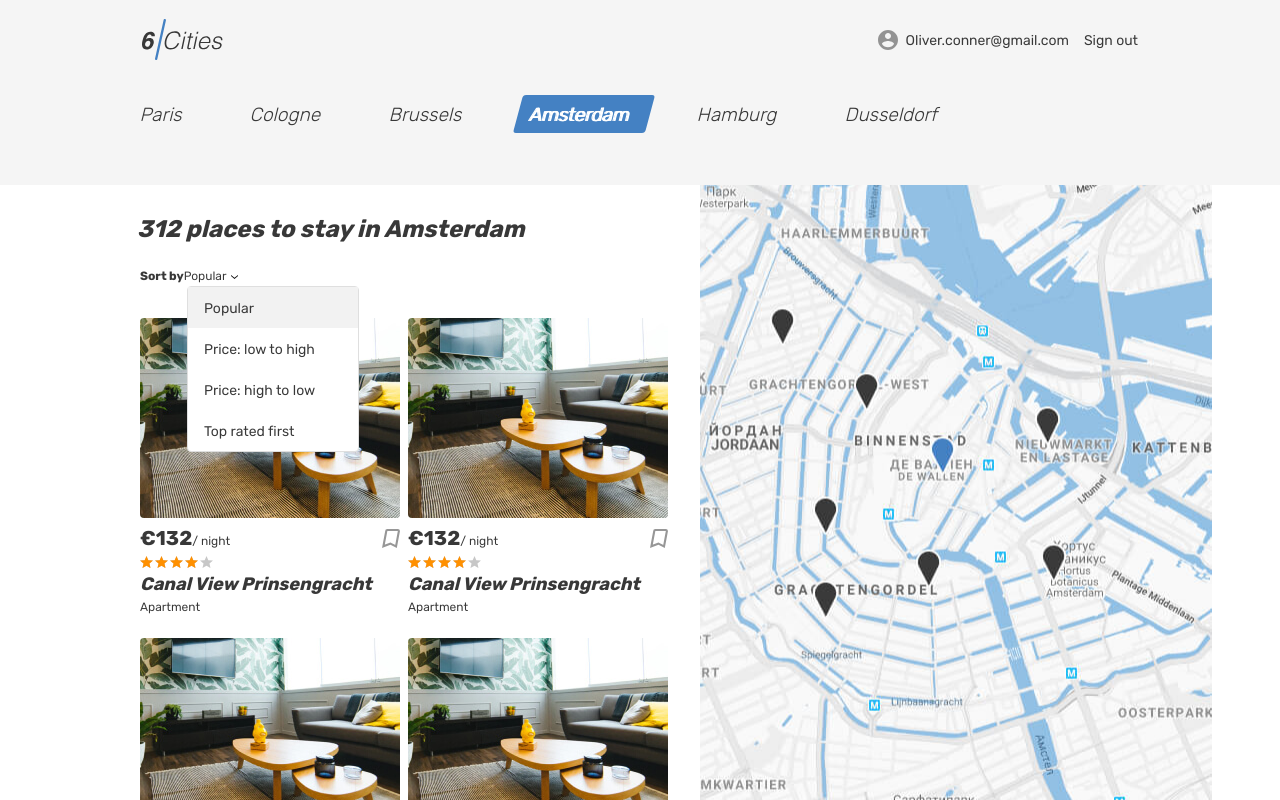
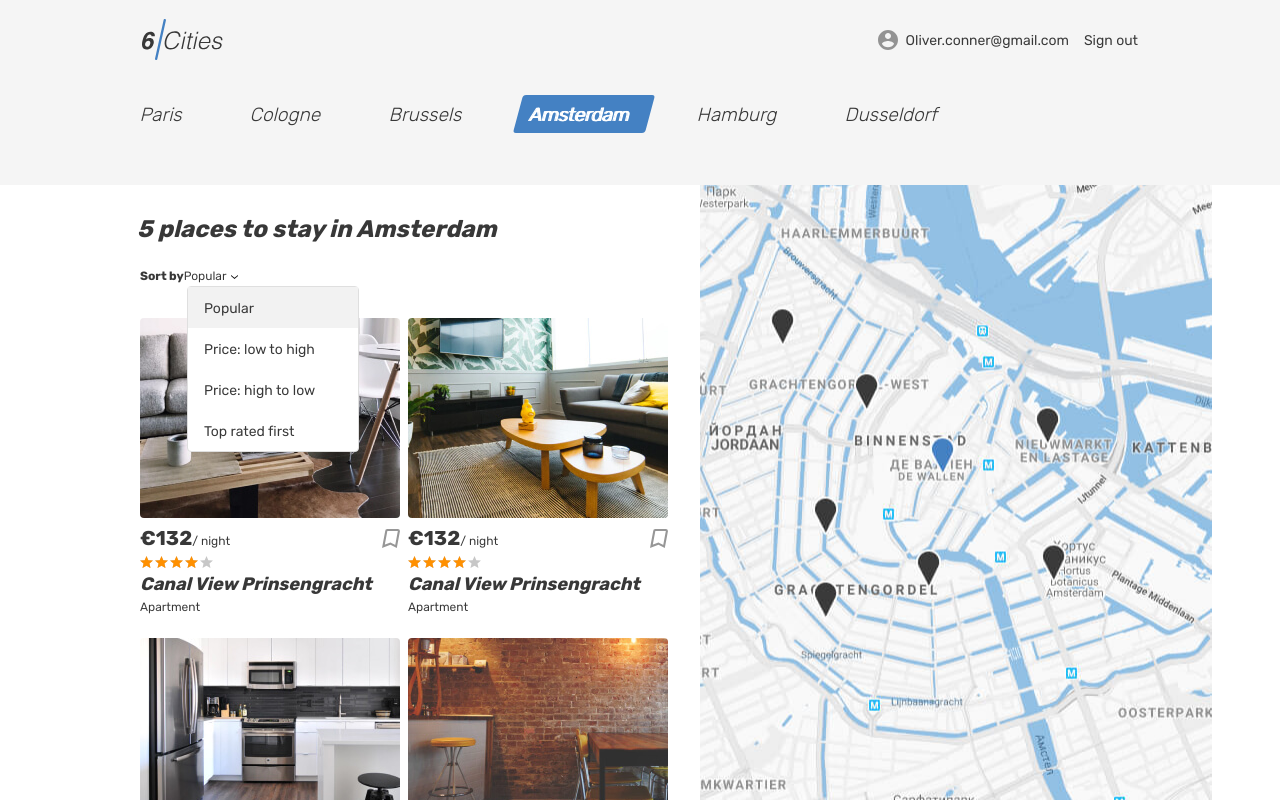
Before and after one commit to ArtoriusN/six-sities-react, a React (Create React App) app: page / in a window 1280 px wide. Built offline with nearby package versions, Linux system fonts and the light colour scheme.

Commit message:
4.17.4 add offer list mocks and type

```diff
--- a/src/components/app/app.tsx
+++ b/src/components/app/app.tsx
@@ -9,19 +9,21 @@ import LoginPage from "../login-page/login-page";
 import MainScreenEmpty from "../main-screen-empty/main-screen-empty";
 import OfferPageNotLogged from "../offer-page-not-logged/offer-page-not-logged";
 import Page404 from "../page-404/page-404";
+import { Offers } from "../../types/offers";
 
 type AppScreenProps = {
   cardsCount: number;
+  offers: Offers;
 };
 
-function App({ cardsCount }: AppScreenProps): JSX.Element {
+function App({ cardsCount, offers }: AppScreenProps): JSX.Element {
   const { Main, Favorites, Room, SignIn } = AppRoute;
   return (
     <>
       <BrowserRouter>
         <Switch>
           <Route exact path={Main}>
-            <MainScreen cardsCount={cardsCount} />
+            <MainScreen offers={offers} cardsCount={cardsCount} />
           </Route>
 
           <Route exact path={Room}>
--- a/src/components/main-screen/main-screen.tsx
+++ b/src/components/main-screen/main-screen.tsx
@@ -1,11 +1,13 @@
 import OfferCard from "../offer-card/offer-card";
+import OfferList from "../offer-list/offer-list";
+import { Offers } from "../../types/offers";
+
 type MainScreenProps = {
   cardsCount: number;
+  offers: Offers;
 };
-function MainScreen({ cardsCount }: MainScreenProps): JSX.Element {
-  const emptyCards = Array.from({ length: cardsCount }); //массив только для map
-  //уникальные ключи из даты
-  let idItem = Date.now();
+
+function MainScreen({ cardsCount, offers }: MainScreenProps): JSX.Element {
   return (
     <div className="page page--gray page--main">
       <header className="header">
@@ -88,7 +90,9 @@ function MainScreen({ cardsCount }: MainScreenProps): JSX.Element {
           <div className="cities__places-container container">
             <section className="cities__places places">
               <h2 className="visually-hidden">Places</h2>
-              <b className="places__found">312 places to stay in Amsterdam</b>
+              <b className="places__found">
+                {cardsCount} places to stay in Amsterdam
+              </b>
               <form className="places__sorting" action="#" method="get">
                 <span className="places__sorting-caption">Sort by</span>
                 <span className="places__sorting-type" tabIndex={0}>
@@ -115,11 +119,7 @@ function MainScreen({ cardsCount }: MainScreenProps): JSX.Element {
                   </li>
                 </ul>
               </form>
-              <div className="cities__places-list places__list tabs__content">
-                {emptyCards.map(() => (
-                  <OfferCard key={idItem++} />
-                ))}
-              </div>
+              <OfferList offers={offers} />
             </section>
             <div className="cities__right-section">
               <section className="cities__map map"></section>
--- a/src/components/offer-card/offer-card.tsx
+++ b/src/components/offer-card/offer-card.tsx
@@ -1,16 +1,32 @@
-function OfferCard(): JSX.Element {
+import { Offer } from "../../types/offers";
+import { Link } from "react-router-dom";
+import { AppRoute } from "../../const";
+
+type OfferCardProps = {
+  offer: Offer;
+};
+
+function OfferCard({ offer }: OfferCardProps): JSX.Element {
   return (
     <article className="cities__place-card place-card">
+      {offer.isPremium ? (
+        <div className="place-card__mark">
+          <span>Premium</span>
+        </div>
+      ) : (
+        ""
+      )}
+
       <div className="cities__image-wrapper place-card__image-wrapper">
-        <a href="#">
+        <Link to={AppRoute.Room}>
           <img
             className="place-card__image"
-            src="img/apartment-02.jpg"
+            src={offer.previewImage}
             width="260"
             height="200"
-            alt="Canal View Prinsengracht"
+            alt="Place"
           />
-        </a>
+        </Link>
       </div>
       <div className="place-card__info">
         <div className="place-card__price-wrapper">
--- /dev/null
+++ b/src/components/offer-list/offer-list.tsx
@@ -0,0 +1,19 @@
+import { Offers } from "../../types/offers";
+import OfferCard from "../offer-card/offer-card";
+import { Link } from "react-router-dom";
+import { AppRoute } from "../../const";
+
+type OfferListProps = {
+  offers: Offers;
+};
+
+function OfferList({ offers }: OfferListProps): JSX.Element {
+  return (
+    <div className="cities__places-list places__list tabs__content">
+      {offers.map((offer) => (
+        <OfferCard offer={offer} />
+      ))}
+    </div>
+  );
+}
+export default OfferList;
--- a/src/index.tsx
+++ b/src/index.tsx
@@ -1,6 +1,7 @@
 import React from "react";
 import ReactDOM from "react-dom";
 import App from "./components/app/app";
+import { offers } from "./mocks/offers";
 
 const Settings = {
   CARDS_COUNT: 5,
@@ -8,7 +9,7 @@ const Settings = {
 
 ReactDOM.render(
   <React.StrictMode>
-    <App cardsCount={Settings.CARDS_COUNT} />
+    <App offers={offers} cardsCount={Settings.CARDS_COUNT} />
   </React.StrictMode>,
   document.getElementById("root")
 );
--- /dev/null
+++ b/src/mocks/offers.ts
@@ -0,0 +1,172 @@
+import { Offers } from "../types/offers";
+
+export const offers: Offers = [
+  {
+    bedrooms: 3,
+    city: {
+      location: {
+        latitude: 52.370216,
+        longitude: 4.895168,
+        zoom: 10,
+      },
+      name: "Amsterdam",
+    },
+    description:
+      "A quiet cozy and picturesque that hides behind a a river by the unique lightness of Amsterdam.",
+    goods: [
+      "Heating",
+      "Kitchen",
+      "Cable TV",
+      "Washing machine",
+      "Coffee machine",
+      "Dishwasher",
+    ],
+    host: {
+      avatarUrl: "img/1.png",
+      id: 3,
+      isPro: true,
+      name: "Angelina",
+    },
+    id: 1,
+    images: ["img/1.png", "img/2.png"],
+    isFavorite: false,
+    isPremium: false,
+    location: {
+      latitude: 52.35514938496378,
+      longitude: 4.673877537499948,
+      zoom: 8,
+    },
+    maxAdults: 4,
+    previewImage: "img/apartment-01.jpg",
+    price: 120,
+    rating: 4.8,
+    title: "Beautiful & luxurious studio at great location",
+    type: "apartment",
+  },
+  {
+    bedrooms: 3,
+    city: {
+      location: {
+        latitude: 52.370216,
+        longitude: 4.895168,
+        zoom: 10,
+      },
+      name: "Amsterdam",
+    },
+    description:
+      "A quiet cozy and picturesque that hides behind a a river by the unique lightness of Amsterdam.",
+    goods: [
+      "Heating",
+      "Kitchen",
+      "Cable TV",
+      "Washing machine",
+      "Coffee machine",
+      "Dishwasher",
+    ],
+    host: {
+      avatarUrl: "img/1.png",
+      id: 3,
+      isPro: true,
+      name: "Angelina",
+    },
+    id: 1,
+    images: ["img/1.png", "img/2.png"],
+    isFavorite: false,
+    isPremium: false,
+    location: {
+      latitude: 52.35514938496378,
+      longitude: 4.673877537499948,
+      zoom: 8,
+    },
+    maxAdults: 4,
+    previewImage: "img/apartment-02.jpg",
+    price: 120,
+    rating: 4.8,
+    title: "Beautiful & luxurious studio at great location",
+    type: "apartment",
+  },
+  {
+    bedrooms: 3,
+    city: {
+      location: {
+        latitude: 52.370216,
+        longitude: 4.895168,
+        zoom: 10,
+      },
+      name: "Amsterdam",
+    },
+    description:
+      "A quiet cozy and picturesque that hides behind a a river by the unique lightness of Amsterdam.",
+    goods: [
+      "Heating",
+      "Kitchen",
+      "Cable TV",
+      "Washing machine",
+      "Coffee machine",
+      "Dishwasher",
+    ],
+    host: {
+      avatarUrl: "img/1.png",
+      id: 3,
+      isPro: true,
+      name: "Angelina",
+    },
+    id: 1,
+    images: ["img/1.png", "img/2.png"],
+    isFavorite: false,
+    isPremium: false,
+    location: {
+      latitude: 52.35514938496378,
+      longitude: 4.673877537499948,
+      zoom: 8,
+    },
+    maxAdults: 4,
+    previewImage: "img/apartment-03.jpg",
+    price: 120,
+    rating: 4.8,
+    title: "Beautiful & luxurious studio at great location",
+    type: "apartment",
+  },
+  {
+    bedrooms: 3,
+    city: {
+      location: {
+        latitude: 52.370216,
+        longitude: 4.895168,
+        zoom: 10,
+      },
+      name: "Amsterdam",
+    },
+    description:
+      "A quiet cozy and picturesque that hides behind a a river by the unique lightness of Amsterdam.",
+    goods: [
+      "Heating",
+      "Kitchen",
+      "Cable TV",
+      "Washing machine",
+      "Coffee machine",
+      "Dishwasher",
+    ],
+    host: {
+      avatarUrl: "img/1.png",
+      id: 3,
+      isPro: true,
+      name: "Angelina",
+    },
+    id: 1,
+    images: ["img/1.png", "img/2.png"],
+    isFavorite: false,
+    isPremium: false,
+    location: {
+      latitude: 52.35514938496378,
+      longitude: 4.673877537499948,
+      zoom: 8,
+    },
+    maxAdults: 4,
+    previewImage: "img/room.jpg",
+    price: 120,
+    rating: 4.8,
+    title: "Beautiful & luxurious studio at great location",
+    type: "apartment",
+  },
+];
--- /dev/null
+++ b/src/types/offers.ts
@@ -0,0 +1,36 @@
+export type Location = {
+  latitude: number;
+  longitude: number;
+  zoom: number;
+};
+
+export type Host = {
+  avatarUrl: string;
+  id: number;
+  isPro: boolean;
+  name: string;
+};
+
+export type Offer = {
+  city: {
+    location: Location;
+    name: string;
+  };
+  location: Location;
+  host: Host;
+  id: number;
+  bedrooms: number;
+  description: string;
+  goods: string[];
+  images: string[];
+  isFavorite: boolean;
+  isPremium: boolean;
+  maxAdults: number;
+  previewImage: string;
+  price: number;
+  rating: number;
+  title: string;
+  type: string;
+};
+
+export type Offers = Offer[];
```
